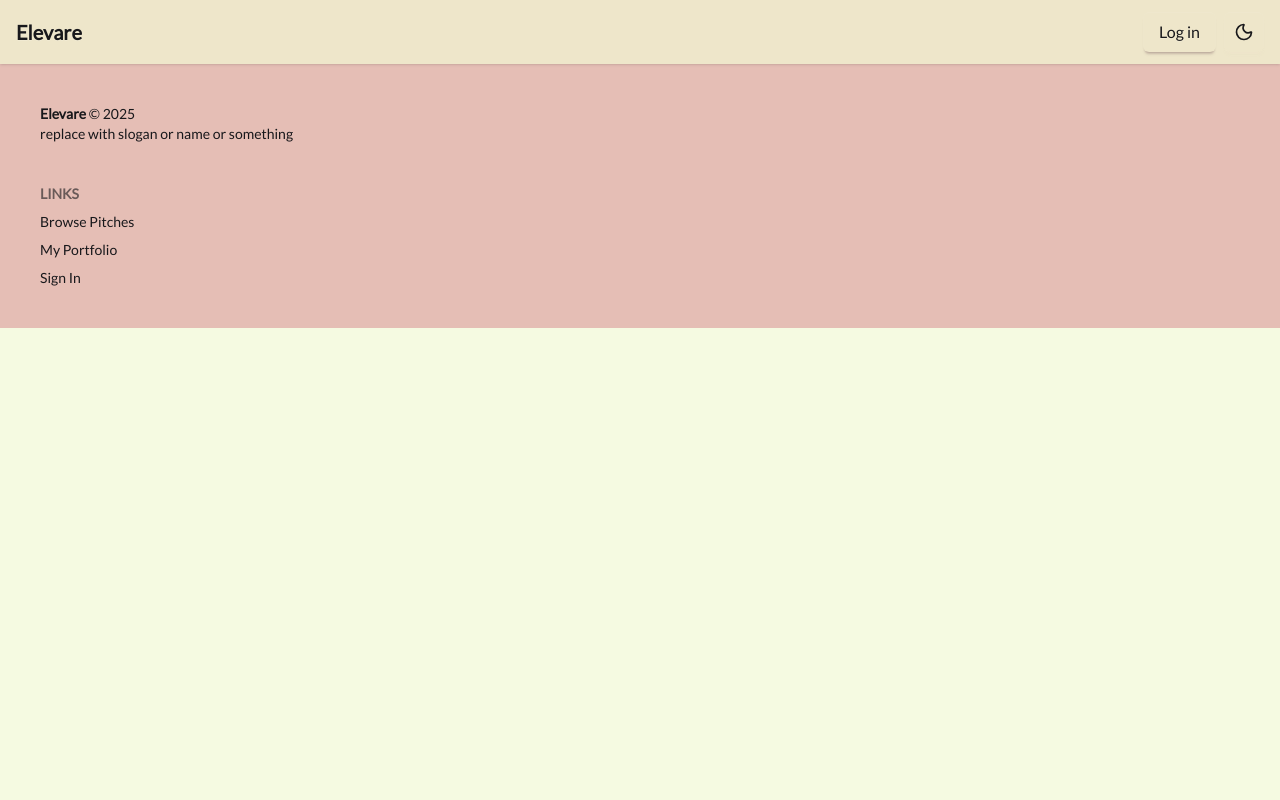
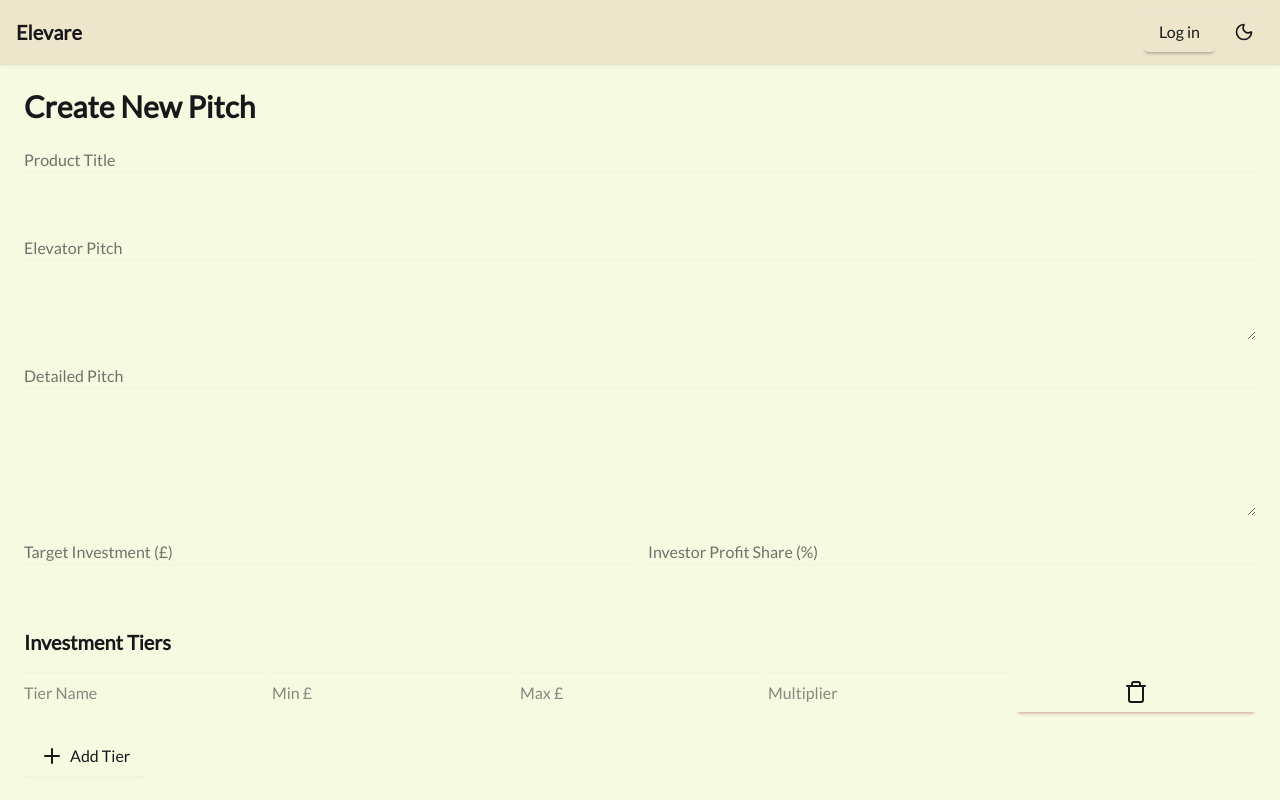
Before and after one commit to EmmaMartin123/Industrial_Project, a Next.js app in the folder frontend/: page /business/pitches/new in a window 1280 px wide. Shown: the top 800 px of the page. Built offline with nearby package versions, Linux system fonts and the light colour scheme; no server answers.

Commit message:
add new pitch page

```diff
--- /dev/null
+++ b/frontend/app/business/pitches/manage/page.tsx
@@ -0,0 +1,142 @@
+"use client";
+
+import { PlusCircle, BarChart3, Coins, Users } from "lucide-react";
+import { useRouter } from "next/navigation";
+
+import Button from "@/components/Button";
+
+export default function BusinessDashboard() {
+	const router = useRouter();
+
+	const pitches = [
+		{
+			id: 1,
+			title: "pitch 1",
+			target: 20000,
+			raised: 12500,
+			investors: 48,
+			status: "Active",
+		},
+		{
+			id: 2,
+			title: "ptch 2",
+			target: 15000,
+			raised: 15000,
+			investors: 60,
+			status: "Funded",
+		},
+		{
+			id: 3,
+			title: "pitch 3",
+			target: 30000,
+			raised: 8000,
+			investors: 20,
+			status: "Draft",
+		},
+	];
+
+	return (
+		<div className="min-h-screen bg-base-100 p-8">
+			{/* Header */}
+			<div className="flex justify-between items-center mb-8">
+				<div>
+					<h1 className="text-3xl font-bold">Business Dashboard</h1>
+					<p className="text-base-content/60">
+						Manage your pitches, track funding, and distribute profits.
+					</p>
+				</div>
+				<Button
+					onClick={() => router.push("/business/pitches/new")}
+					className=""
+				>
+					<PlusCircle className="w-5 h-5" />
+					New Pitch
+				</Button>
+			</div>
+
+			{/* Stats */}
+			<div className="grid grid-cols-1 md:grid-cols-3 gap-6 mb-12">
+				<div className="card bg-base-200 shadow-md p-6 flex items-center gap-4">
+					<BarChart3 className="w-8 h-8 text-primary" />
+					<div>
+						<p className="text-sm text-base-content/60">Active Pitches</p>
+						<h3 className="text-xl font-bold text-center mt-4">2</h3>
+					</div>
+				</div>
+				<div className="card bg-base-200 shadow-md p-6 flex items-center gap-4">
+					<Coins className="w-8 h-8 text-secondary" />
+					<div>
+						<p className="text-sm text-base-content/60">Total Raised</p>
+						<h3 className="text-xl font-bold text-center mt-4">£27,500</h3>
+					</div>
+				</div>
+				<div className="card bg-base-200 shadow-md p-6 flex items-center gap-4">
+					<Users className="w-8 h-8 text-accent" />
+					<div>
+						<p className="text-sm text-base-content/60">Total Investors</p>
+						<h3 className="text-xl font-bold text-center mt-4">128</h3>
+					</div>
+				</div>
+			</div>
+
+			{/* Pitch List */}
+			<h2 className="text-2xl font-semibold mb-4">Your Pitches</h2>
+			<div className="overflow-x-auto">
+				<table className="table w-full">
+					<thead>
+						<tr>
+							<th>Title</th>
+							<th>Funding</th>
+							<th>Investors</th>
+							<th>Status</th>
+						</tr>
+					</thead>
+					<tbody>
+						{pitches.map((pitch) => (
+							<tr key={pitch.id}>
+								<td className="font-medium">{pitch.title}</td>
+								<td>
+									£{pitch.raised.toLocaleString()} / £
+									{pitch.target.toLocaleString()}
+								</td>
+								<td>{pitch.investors}</td>
+								<td>
+									<span
+										className={`badge ${pitch.status === "Funded"
+											? "badge-success"
+											: pitch.status === "Active"
+												? "badge-primary"
+												: "badge-ghost"
+											}`}
+									>
+										{pitch.status}
+									</span>
+								</td>
+								<td className="space-x-2">
+									<Button
+										onClick={() =>
+											router.push(`/business/pitches/${pitch.id}`)
+										}
+										className=""
+									>
+										View
+									</Button>
+									{pitch.status === "Active" && (
+										<Button
+											onClick={() =>
+												router.push(`/business/pitches/${pitch.id}/profit`)
+											}
+											className=""
+										>
+											Distribute Profit
+										</Button>
+									)}
+								</td>
+							</tr>
+						))}
+					</tbody>
+				</table>
+			</div>
+		</div>
+	);
+}
--- a/frontend/app/business/pitches/new/page.tsx
+++ b/frontend/app/business/pitches/new/page.tsx
@@ -1,7 +1,161 @@
 "use client";
 
-export default function page() {
-  return (
-    <div></div>
-  )
+import { useState } from "react";
+import Button from "@/components/Button";
+import { Plus, Trash } from "lucide-react";
+import toast from "react-hot-toast";
+
+export default function NewPitchPage() {
+	const [title, setTitle] = useState("");
+	const [elevator, setElevator] = useState("");
+	const [description, setDescription] = useState("");
+	const [targetAmount, setTargetAmount] = useState("");
+	const [profitShare, setProfitShare] = useState("");
+	const [tiers, setTiers] = useState([
+		{ name: "", min: "", max: "", multiplier: "" },
+	]);
+
+	const handleAddTier = () => {
+		setTiers([...tiers, { name: "", min: "", max: "", multiplier: "" }]);
+	};
+
+	const handleRemoveTier = (index: number) => {
+		const newTiers = tiers.filter((_, i) => i !== index);
+		setTiers(newTiers);
+	};
+
+	const handleTierChange = (index: number, field: string, value: string) => {
+		const newTiers = [...tiers];
+		newTiers[index][field as keyof typeof newTiers[0]] = value;
+		setTiers(newTiers);
+	};
+
+	const handleSubmit = (e: React.FormEvent) => {
+		e.preventDefault();
+		// TODO: integrate with Supabase / API
+		toast.success("Pitch submitted successfully!");
+	};
+
+	return (
+		<div className="min-h-screen bg-base-100 p-6">
+			<h1 className="text-3xl font-bold mb-6">Create New Pitch</h1>
+			<form onSubmit={handleSubmit} className="space-y-6">
+				<div>
+					<label className="label">Product Title</label>
+					<input
+						type="text"
+						className="input input-bordered w-full"
+						value={title}
+						onChange={(e) => setTitle(e.target.value)}
+						required
+					/>
+				</div>
+
+				<div>
+					<label className="label">Elevator Pitch</label>
+					<textarea
+						className="textarea textarea-bordered w-full"
+						value={elevator}
+						onChange={(e) => setElevator(e.target.value)}
+						required
+					/>
+				</div>
+
+				<div>
+					<label className="label">Detailed Pitch</label>
+					<textarea
+						className="textarea textarea-bordered w-full h-32"
+						value={description}
+						onChange={(e) => setDescription(e.target.value)}
+						required
+					/>
+				</div>
+
+				<div className="grid md:grid-cols-2 gap-4">
+					<div>
+						<label className="label">Target Investment (£)</label>
+						<input
+							type="number"
+							className="input input-bordered w-full"
+							value={targetAmount}
+							onChange={(e) => setTargetAmount(e.target.value)}
+							required
+						/>
+					</div>
+
+					<div>
+						<label className="label">Investor Profit Share (%)</label>
+						<input
+							type="number"
+							className="input input-bordered w-full"
+							value={profitShare}
+							onChange={(e) => setProfitShare(e.target.value)}
+							required
+						/>
+					</div>
+				</div>
+
+				{/* Investment tiers */}
+				<div className="space-y-4">
+					<h2 className="text-xl font-semibold">Investment Tiers</h2>
+					{tiers.map((tier, index) => (
+						<div key={index} className="grid md:grid-cols-5 gap-2 items-end">
+							<input
+								type="text"
+								placeholder="Tier Name"
+								className="input input-bordered"
+								value={tier.name}
+								onChange={(e) =>
+									handleTierChange(index, "name", e.target.value)
+								}
+								required
+							/>
+							<input
+								type="number"
+								placeholder="Min £"
+								className="input input-bordered"
+								value={tier.min}
+								onChange={(e) => handleTierChange(index, "min", e.target.value)}
+								required
+							/>
+							<input
+								type="number"
+								placeholder="Max £"
+								className="input input-bordered"
+								value={tier.max}
+								onChange={(e) => handleTierChange(index, "max", e.target.value)}
+								required
+							/>
+							<input
+								type="number"
+								step="0.1"
+								placeholder="Multiplier"
+								className="input input-bordered"
+								value={tier.multiplier}
+								onChange={(e) =>
+									handleTierChange(index, "multiplier", e.target.value)
+								}
+								required
+							/>
+							<button
+								type="button"
+								className="btn btn-error"
+								onClick={() => handleRemoveTier(index)}
+							>
+								<Trash />
+							</button>
+						</div>
+					))}
+
+					<Button type="button" onClick={handleAddTier} className="mt-2">
+						<Plus /> Add Tier
+					</Button>
+				</div>
+
+				<Button type="submit" className="mt-4">
+					Submit Pitch
+				</Button>
+			</form>
+		</div>
+	);
 }
--- a/frontend/components/Navbar.tsx
+++ b/frontend/components/Navbar.tsx
@@ -36,7 +36,7 @@ export default function Navbar() {
 					<>
 						<a
 							className="btn btn-ghost"
-							onClick={() => router.push("/dashboard")}
+							onClick={() => router.push("/investor/dashboard")}
 						>
 							My Portfolio
 						</a>
```
Also changed, not shown: frontend/app/business/dashboard/page.tsx (+57 -117 lines), frontend/app/business/profit-distribution/page.tsx (added).
